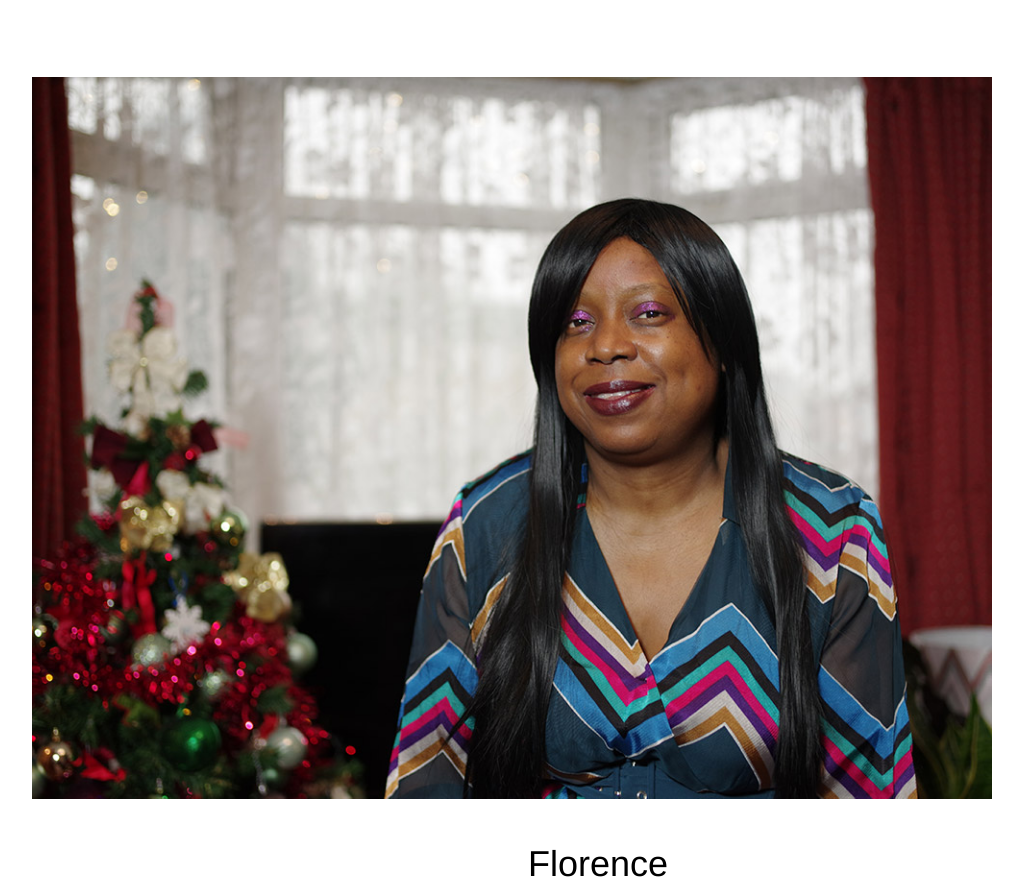
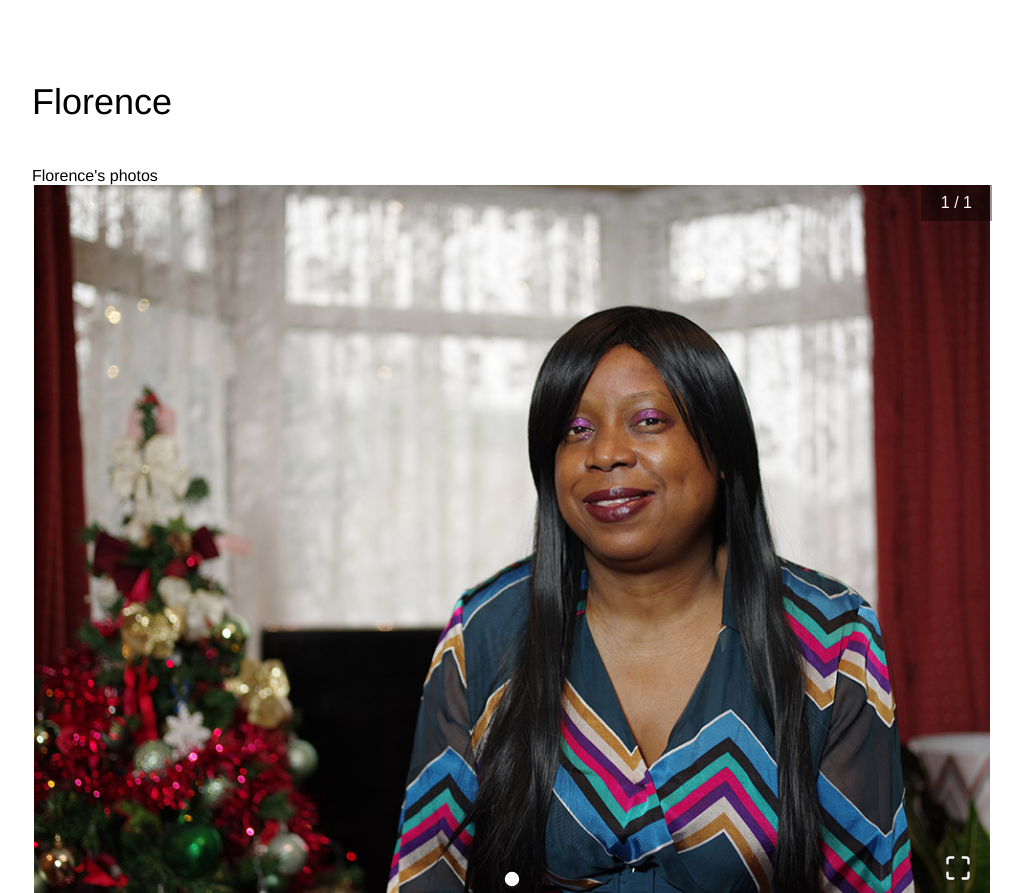
Before and after one commit to joshuadiablito/wearestillhere, a Gatsby site: page /story/florence in a window 1280 px wide. Shown: the part 159-1052 px from the top of the page, without its empty margins (128-1151 px from the left). Built offline with nearby package versions, Linux system fonts and the light colour scheme; Gatsby itself is replaced by a stand-in of ours; no server answers.

Commit message:
Added audio file and gallery

```diff
--- a/src/layouts/index.js
+++ b/src/layouts/index.js
@@ -6,6 +6,8 @@ import styled from '@emotion/styled';
 import ContextProvider from '~/provider/ContextProvider';
 import { GlobalStyle } from '~/utils/styles';
 import Navigation from '~/components/Navigation';
+
+import './styles.css';
 
 const Wrapper = styled.div`
   margin: 0 auto;
--- /dev/null
+++ b/src/layouts/styles.css
@@ -0,0 +1,2 @@
+@import '~react-image-gallery/styles/css/image-gallery.css';
+@import '~react-h5-audio-player/lib/styles.css';
--- a/src/provider/stories.js
+++ b/src/provider/stories.js
@@ -14,6 +14,7 @@ const stories = [
       'Florence-privatepictures (7).jpg',
       'Florence-privatepictures (8).jpg',
     ],
+    audioFile: '2 Florence Obeda.mp3',
     shortDescription: "Florence's photos",
   },
   {
@@ -22,6 +23,7 @@ const stories = [
     href: 'stephen',
     mainImage: 'stephen.jpg',
     images: [],
+    audioFile: '',
     shortDescription: "Stephen's photos",
   },
   {
@@ -30,6 +32,7 @@ const stories = [
     href: 'jonathan',
     mainImage: 'jonathan.jpg',
     images: [],
+    audioFile: '',
     shortDescription: "Jonathan's photos",
   },
 ];
--- a/src/templates/StoryPage/index.js
+++ b/src/templates/StoryPage/index.js
@@ -1,11 +1,12 @@
 import React, { Fragment, useContext, useEffect } from 'react';
 import { navigate, useStaticQuery, graphql } from 'gatsby';
+import ImageGallery from 'react-image-gallery';
+import AudioPlayer from 'react-h5-audio-player';
 
 import SEO from '~/components/seo';
 
 import StoreContext from '../../context/StoreContext';
 import {
-  Img,
   Container,
   MainContent,
   TwoColumnGrid,
@@ -14,7 +15,12 @@ import {
 } from '../../utils/styles';
 import { StoryTitle, StoryDescription } from './styles';
 
-const getStoryImages = (mainImage, images) => {
+const StoryPage = ({ location }) => {
+  const {
+    store: { stories },
+  } = useContext(StoreContext);
+  const { pathname } = location;
+  const [story] = stories.filter(({ href }) => pathname.includes(href));
   const {
     allFile: { nodes },
   } = useStaticQuery(graphql`
@@ -41,34 +47,30 @@ const getStoryImages = (mainImage, images) => {
     }
   `);
 
-  const [image] = nodes.filter(({ childImageSharp, id }) => {
-    console.log({ id, childImageSharp });
+  const [mainImage] = nodes.filter(
+    ({ childImageSharp, id }) =>
+      childImageSharp && childImageSharp.fluid.originalName === story.mainImage
+  );
+  const additionalImages = nodes
+    .filter(
+      ({ childImageSharp }) =>
+        childImageSharp &&
+        story.images.indexOf(childImageSharp.small.originalName) >= 0
+    )
+    .map(({ childImageSharp }) => {
+      return {
+        original: childImageSharp.large.src,
+        thumbnail: childImageSharp.small.src,
+      };
+    });
 
-    return childImageSharp && childImageSharp.fluid.originalName === mainImage;
-  });
-
-  const filteredImages = nodes.filter(({ childImageSharp }) => {
-    console.log({ child: childImageSharp });
-    return (
-      childImageSharp && images.indexOf(childImageSharp.small.originalName) >= 0
-    );
-  });
-
-  return [image, filteredImages];
-};
-
-const StoryPage = ({ location }) => {
-  const {
-    store: { stories },
-  } = useContext(StoreContext);
-  const { pathname } = location;
-  const [story] = stories.filter(({ href }) => pathname.includes(href));
-  // console.log({ story, pathname, stories });
-
-  const [mainImage, additionalImages] = getStoryImages(
-    story.mainImage,
-    story.images
-  );
+  const imageGalleryImages = [
+    {
+      original: mainImage.childImageSharp.large.src,
+      thumbnail: mainImage.childImageSharp.small.src,
+    },
+    ...additionalImages,
+  ];
 
   useEffect(() => {
     if (!story) {
@@ -76,33 +78,32 @@ const StoryPage = ({ location }) => {
     }
   }, [story]);
 
-  console.log({ mainImage, additionalImages });
-
   return (
     <Fragment>
       <SEO title={story.title} description={story.description} />
       <Container>
         <MainContent>
-          <Img
-            fluid={mainImage.childImageSharp.fluid}
-            key={story.id}
-            alt={`${story.title} - ${story.shortDescription}`}
+          <StoryTitle>{story.title}</StoryTitle>
+          <StoryDescription
+            dangerouslySetInnerHTML={{ __html: story.shortDescription }}
           />
+          <ImageGallery
+            items={imageGalleryImages}
+            lazyLoad
+            showPlayButton={false}
+            showBullets
+            showIndex
+          />
+          {story.audioFile && (
+            <AudioPlayer
+              src={`/static/audio/${story.audioFile}`}
+              timeFormat="mm:ss"
+            />
+          )}
         </MainContent>
         <TwoColumnGrid>
-          <GridLeft>
-            {additionalImages.map(({ childImageSharp, id }) => {
-              return (
-                <Img fixed={childImageSharp.small} key={id} alt={story.title} />
-              );
-            })}
-          </GridLeft>
-          <GridRight>
-            <StoryTitle>{story.title}</StoryTitle>
-            <StoryDescription
-              dangerouslySetInnerHTML={{ __html: story.shortDescription }}
-            />
-          </GridRight>
+          <GridLeft></GridLeft>
+          <GridRight></GridRight>
         </TwoColumnGrid>
       </Container>
     </Fragment>
```
Also changed, not shown: package.json (+5 -2 lines), 5 other files.
